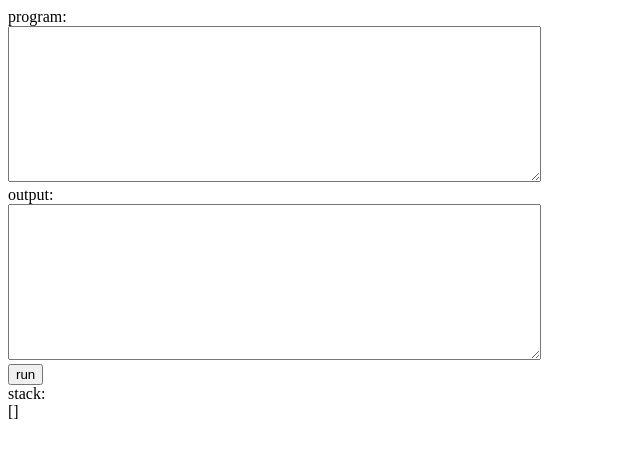
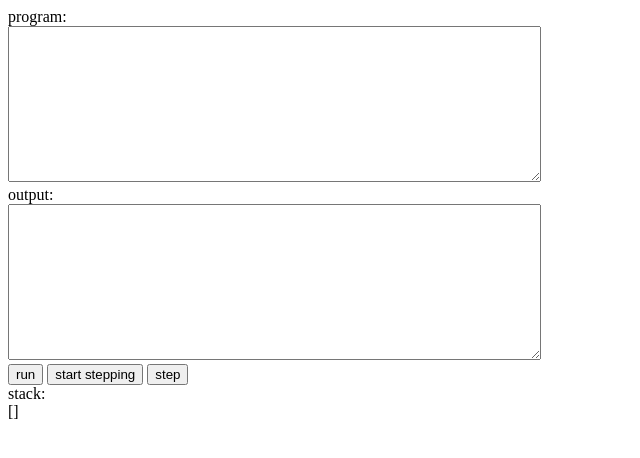
Before and after one commit to lemoncmd/lex, a plain HTML site: page index.html in a window 1280 px wide. Shown: the whole page, without its empty margins (0-640 px from the left). Drawn offline with Linux system fonts and the light colour scheme.

Commit message:
support stepping

```diff
--- a/index.html
+++ b/index.html
@@ -10,6 +10,8 @@ program:<br>
 output:<br>
 <textarea id="output" rows="10" cols="64"></textarea><br>
 <input type="button" onclick="interpret(compile(document.getElementById('program').value))" value="run"></input>
+<input type="button" onclick="stepgen = steprun(compile(document.getElementById('program').value))" value="start stepping"></input>
+<input type="button" onclick="stepgen.next()" value="step"></input>
 <br>stack:<br>
 <div id="stack">[]</div>
 </body>
--- a/index.js
+++ b/index.js
@@ -78,6 +78,7 @@ function compile(src){
 
 function interpret(src){
 	let stack = [];
+	document.getElementById("output").value = "";
 	function dofunc(fname){
 		let func = src.dec[fname];
 		if(typeof func == "undefined") throw "function `" + fname + "` is not defined";
@@ -97,8 +98,6 @@ function interpret(src){
 				else if(op[0] == "d" && op[1] == "o"){
 					if(op == "doxel"){
 						document.getElementById("output").value += String.fromCharCode(stack.pop());
-					}else if(op == "doxelnumber"){
-						console.log(stack.pop());
 					}else if(op == "doata"){
 						stack.push(stack.pop()+stack.pop());
 					}
@@ -113,3 +112,48 @@ function interpret(src){
 	}
 	document.getElementById("stack").innerText = "["+stack.join("][")+"]";
 }
+
+let stepgen = steprun(compile(''));
+
+function* steprun(src){
+	let stack = [];
+	document.getElementById("output").value = "";
+	function dispstack(lexes){
+		document.getElementById("stack").innerText = "["+stack.join("][")+"]";
+	}
+	function* dofunc(fname){
+		let func = src.dec[fname];
+		if(typeof func == "undefined") throw "function `" + fname + "` is not defined";
+
+		for (let snum=0;snum<func.length; snum++){
+			let sent = func[snum];
+			let howmany = sent[sent.length-1];
+			let lexes = [];
+			for(let i=0; i<howmany; i++)lexes.push(stack.pop());
+			for(let op of sent){
+				if(typeof op == "number")break;
+				if(op == "lex1"){stack.push(lexes[0]);}
+				else if(op == "lex2"){stack.push(lexes[1]);}
+				else if(op == "lex3"){stack.push(lexes[2]);}
+				else if(op == "pelx"){snum+=stack.pop();}
+				else if(op == "melx"){let jump =stack.pop(); if(stack.pop()==0)snum+=jump;}
+				else if(op[0] == "d" && op[1] == "o"){
+					if(op == "doxel"){
+						document.getElementById("output").value += String.fromCharCode(stack.pop());
+					}else if(op == "doata"){
+						stack.push(stack.pop()+stack.pop());
+					}else{
+						let gen = dofunc(op.substr(2));
+						while(!gen.next().done)yield dispstack();
+					}
+				}
+				else{stack.push(Number(op));}
+				yield dispstack();
+			}
+		}
+	}
+	for(let i of src.prog){
+		let gen = dofunc(i);
+		while(!gen.next().done)yield dispstack();
+	}
+}
```
